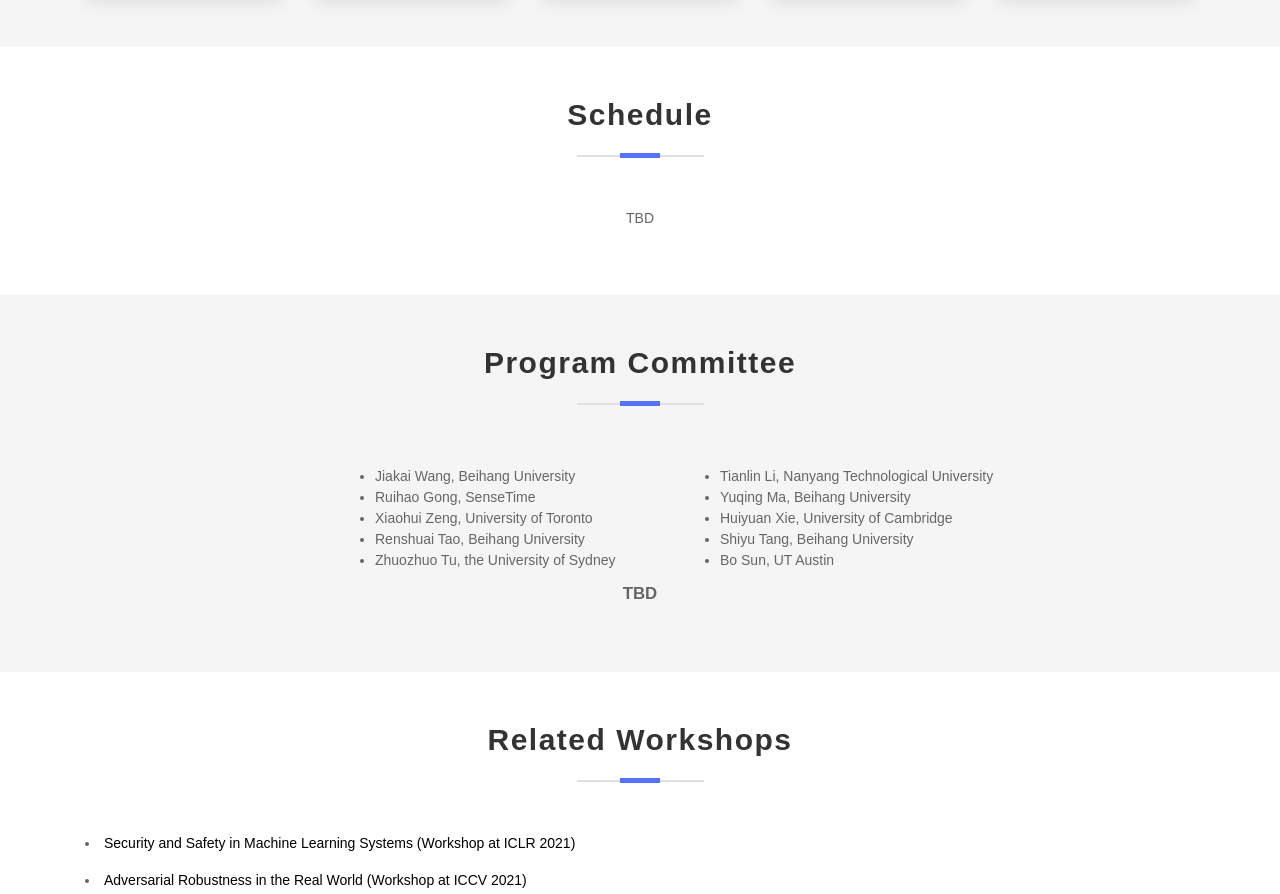
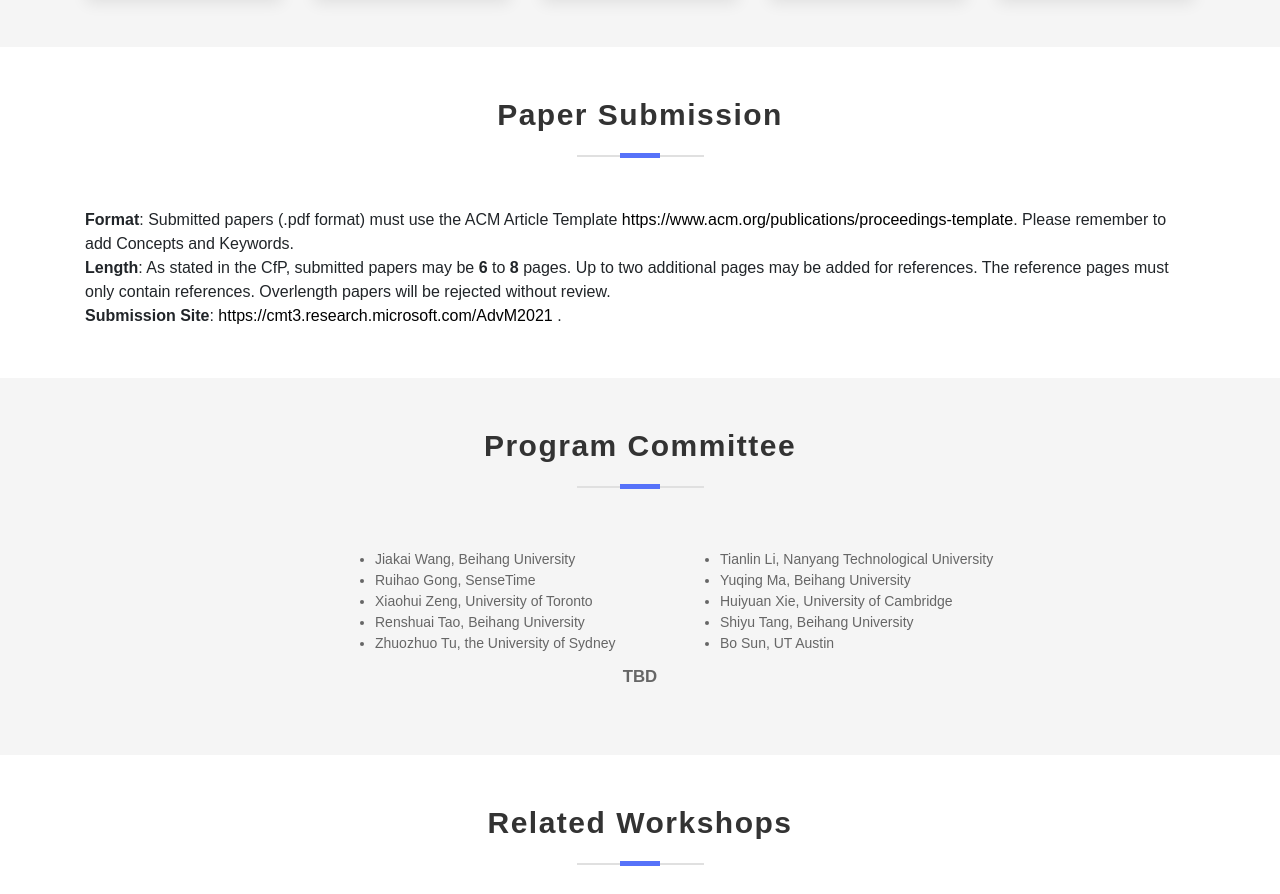
Before and after one commit to advm-workshop-2021/advm-workshop-2021.github.io, a plain HTML site: page index.html in a window 1280 px wide. Shown: the part 3401-4295 px from the top of the page. Drawn offline with nearby package versions, Linux system fonts and the light colour scheme; a web font is replaced by a local one.

Commit message:
Update index.html

```diff
--- a/index.html
+++ b/index.html
@@ -547,9 +547,12 @@ Topics include but not limited to:<br>
         <div class="row">
           <div class="col-12">
             <div class="section-title">
-              <h2 id="schedule">Schedule</h2>
+              <h2 id="schedule">Paper Submission</h2>
             </div>
-            <p align="center">TBD</p>
+            <strong>Format</strong>: Submitted papers (.pdf format) must use the ACM Article Template <a href="https://www.acm.org/publications/proceedings-template">https://www.acm.org/publications/proceedings-template</a>. Please remember to add Concepts and Keywords.<br>
+			<strong>Length</strong>: As stated in the CfP, submitted papers may be <strong>6</strong> to <strong>8</strong> pages. Up to two additional pages may be added for references. The reference pages must only contain references. Overlength papers will be rejected without review.<br>
+			<strong>Submission Site</strong>: <a href="https://cmt3.research.microsoft.com/AdvM2021">https://cmt3.research.microsoft.com/AdvM2021</a> .
+
           </div>
         </div>
       </div>
```
